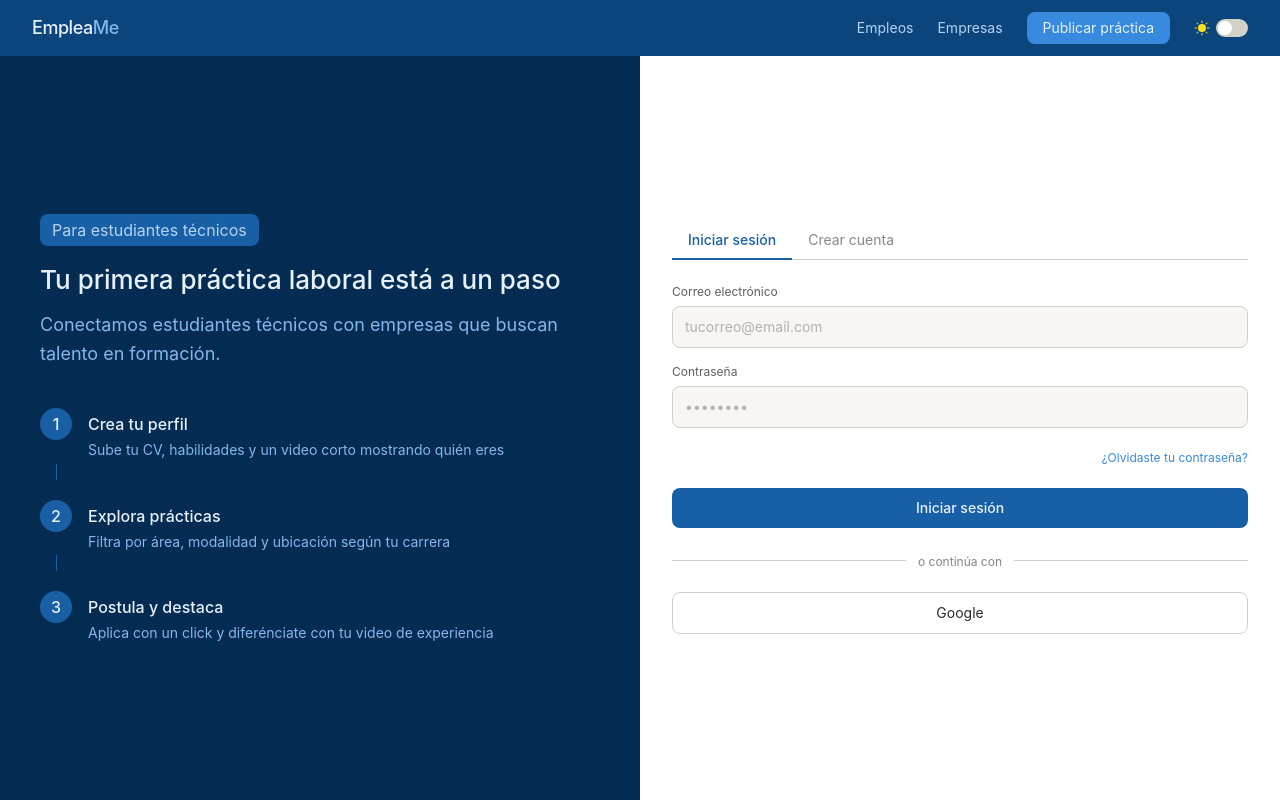
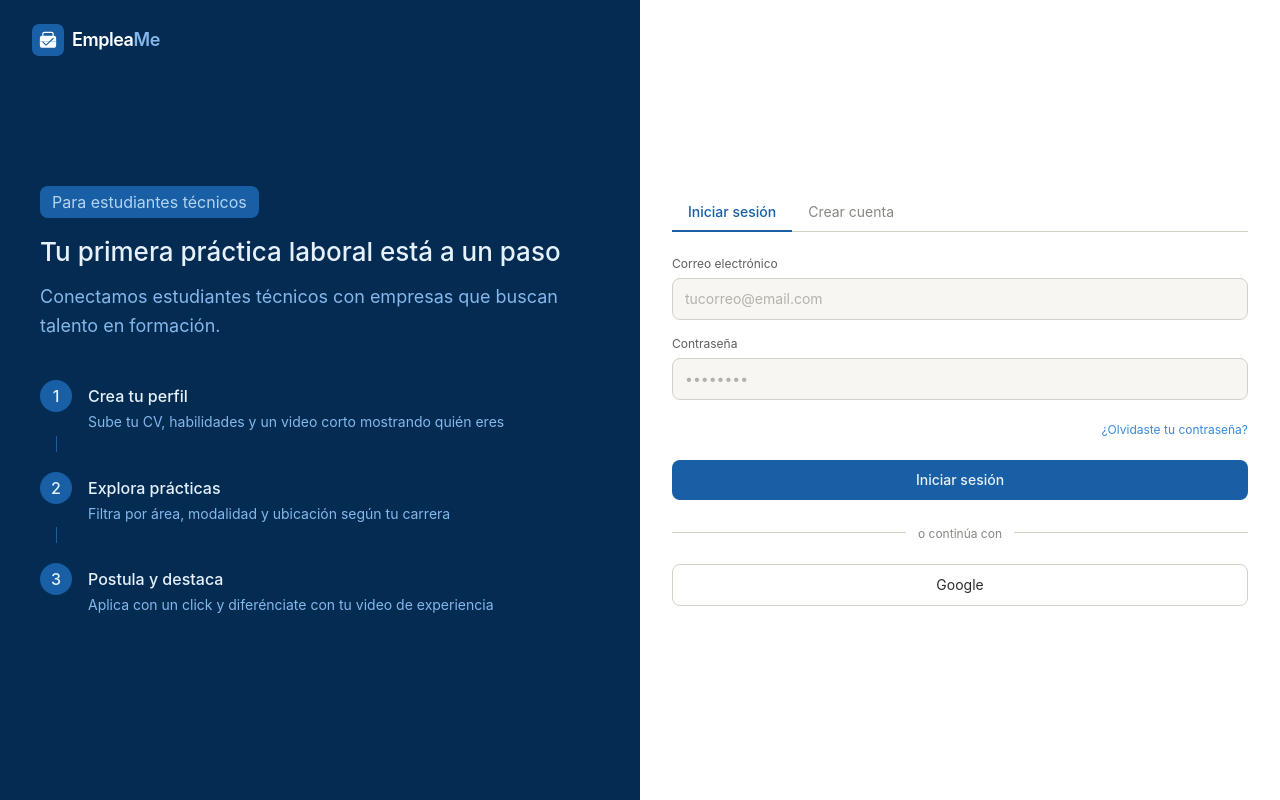
Before and after one commit to alexnavarro21/EmpleaMe, a React (Vite) app: page / in a window 1280 px wide. Built offline with nearby package versions, Linux system fonts and the light colour scheme.

Commit message:
Logo sin navbar

```diff
--- a/src/pages/Login.jsx
+++ b/src/pages/Login.jsx
@@ -1,6 +1,5 @@
 import { useState } from "react";
 import { useNavigate } from "react-router-dom";
-import { Icon } from "@iconify/react";
 import { useDark } from "../context/DarkModeContext";
 import { loginUsuario, registrarUsuario } from "../services/api";
 
@@ -11,7 +10,7 @@ const RUTAS_ROL = {
 };
 
 export default function Login() {
-  const { isDark, setIsDark } = useDark();
+  const { isDark } = useDark();
   const [activeTab, setActiveTab] = useState("login");
 
   // Login state
@@ -96,45 +95,19 @@ export default function Login() {
     <div className={isDark ? "dark" : ""}>
       <div className={`min-h-screen font-sans ${isDark ? "bg-[#1e1e1c]" : "bg-white"}`}>
 
-        {/* Navbar */}
-        <nav className="bg-[#0C447C] h-14 flex items-center justify-between px-8">
-          <span className="text-lg font-medium text-[#E6F1FB] tracking-tight">
-            Emplea<span className="text-[#85B7EB]">Me</span>
-          </span>
-          <div className="flex items-center gap-6">
-            <span className="text-sm text-[#B5D4F4] cursor-pointer hidden md:block">Empleos</span>
-            <span className="text-sm text-[#B5D4F4] cursor-pointer hidden md:block">Empresas</span>
-            <span className="text-sm bg-[#378ADD] text-[#E6F1FB] px-4 py-1.5 rounded-lg cursor-pointer">
-              Publicar práctica
-            </span>
-            <div className="flex items-center gap-1.5">
-              <Icon
-                icon={isDark ? "ph:moon-fill" : "ph:sun-fill"}
-                width={16}
-                className={isDark ? "text-[#85B7EB]" : "text-yellow-300"}
-              />
-              <button
-                onClick={() => setIsDark(!isDark)}
-                title={isDark ? "Cambiar a modo claro" : "Cambiar a modo oscuro"}
-                className={`w-8 h-[18px] rounded-full relative transition-colors duration-200 flex-shrink-0 ${
-                  isDark ? "bg-[#378ADD]" : "bg-[#D3D1C7]"
-                }`}
-              >
-                <span
-                  className={`absolute top-[2px] w-[14px] h-[14px] rounded-full bg-white transition-all duration-200 ${
-                    isDark ? "left-[16px]" : "left-[2px]"
-                  }`}
-                />
-              </button>
-            </div>
-          </div>
-        </nav>
-
         {/* Main grid */}
-        <div className="grid md:grid-cols-2 min-h-[calc(100vh-56px)]">
+        <div className="grid md:grid-cols-2 min-h-screen">
 
           {/* Left panel */}
-          <div className={`flex flex-col justify-center px-10 py-16 ${isDark ? "bg-[#02192e]" : "bg-[#042C53]"}`}>
+          <div className={`relative flex flex-col justify-center px-10 py-16 ${isDark ? "bg-[#02192e]" : "bg-[#042C53]"}`}>
+            {/* Logo top-left */}
+            <div className="absolute top-6 left-8 flex items-center gap-2">
+              <img src="/empleame-icono.svg" alt="EmpleaMe" className="h-8 w-8" />
+              <span className="text-lg font-semibold tracking-tight">
+                <span className="text-white">Emplea</span>
+                <span className="text-[#85B7EB]">Me</span>
+              </span>
+            </div>
             <span className="inline-block text-md px-3 py-1 rounded-lg bg-[#185FA5] text-[#B5D4F4] mb-4 w-fit">
               Para estudiantes técnicos
             </span>
```
